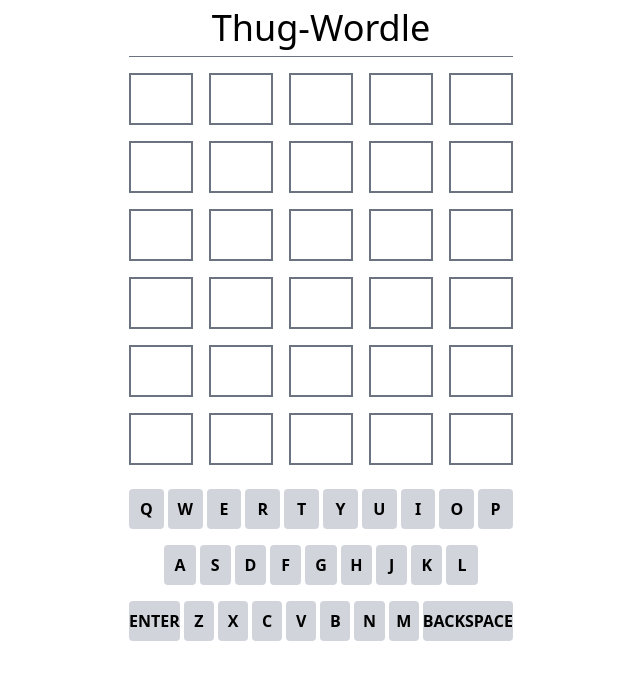
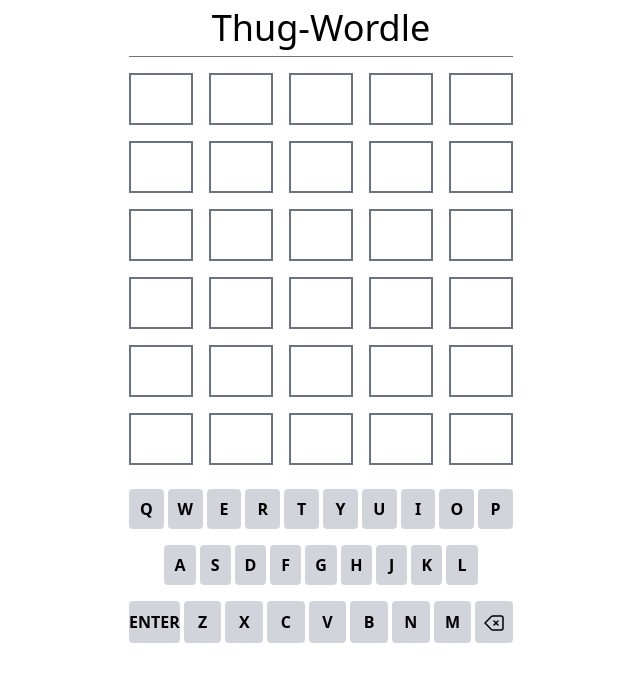
Before and after one commit to joeyhusky/thug-wordle, a React (Vite) app: page / in a window 1280 px wide. Shown: the top 682 px of the page, without its empty margins (319-959 px from the left). Built offline with nearby package versions, Linux system fonts and the light colour scheme.

Commit message:
udpate colors. fix backspace key

```diff
--- a/src/App.tsx
+++ b/src/App.tsx
@@ -1,7 +1,7 @@
 import GameListener from "./GameListener";
 import { Keyboard } from "./Keyboard";
 import { useStore } from "./StateStore";
-import { LetterState, WordGuess } from "./word-utils";
+import { WordGuess } from "./word-utils";
 import { WordRow } from "./WordRow";
 
 export const NUMBER_OF_GUESSES = 6;
--- a/src/Color.tsx
+++ b/src/Color.tsx
@@ -1,7 +1,7 @@
 import { LetterState } from "./word-utils";
 
 export const ColorTailwindHelper = {
-  [LetterState.Match]: " border-green-200 bg-green-200",
+  [LetterState.Match]: " border-green-200 bg-green-400",
   [LetterState.Miss]: "border-gray-200 bg-gray-400",
-  [LetterState.Present]: "border-yellow-200 bg-yellow-200",
+  [LetterState.Present]: "border-yellow-200 bg-yellow-400",
 };
--- a/src/Keyboard.tsx
+++ b/src/Keyboard.tsx
@@ -1,8 +1,5 @@
-import { prependOnceListener } from "process";
-import { useState } from "react";
 import { ColorTailwindHelper } from "./Color";
 import { useStore } from "./StateStore";
-import { LetterState } from "./word-utils";
 
 export const Keyboard: React.FC = () => {
   const keyPressed = useStore((store) => store.letterPressed);
@@ -27,13 +24,22 @@ export const Keyboard: React.FC = () => {
             } else if (letter !== "") {
               styles += " bg-gray-300";
             }
-            return (
+
+            return letter === "Backspace" ? (
               <button
                 key={letter + idx}
                 className={styles}
                 onClick={keypressCallback}
               >
-                {letter}
+                {backspace}
+              </button>
+            ) : (
+              <button
+                key={letter + idx}
+                className={styles}
+                onClick={keypressCallback}
+              >
+                {letter === "Backspace" ? backspace : letter}
               </button>
             );
           })}
@@ -48,3 +54,20 @@ const keyboardKeys = [
   ["", "a", "s", "d", "f", "g", "h", "j", "k", "l", ""],
   ["Enter", "z", "x", "c", "v", "b", "n", "m", "Backspace"],
 ];
+
+const backspace = (
+  <svg
+    xmlns="http://www.w3.org/2000/svg"
+    className="h-6 w-6 inline-block m-auto"
+    fill="none"
+    viewBox="0 0 24 24"
+    stroke="currentColor"
+  >
+    <path
+      strokeLinecap="round"
+      strokeLinejoin="round"
+      strokeWidth="1.5"
+      d="M12 14l2-2m0 0l2-2m-2 2l-2-2m2 2l2 2M3 12l6.414 6.414a2 2 0 001.414.586H19a2 2 0 002-2V7a2 2 0 00-2-2h-8.172a2 2 0 00-1.414.586L3 12z"
+    ></path>
+  </svg>
+);
```
